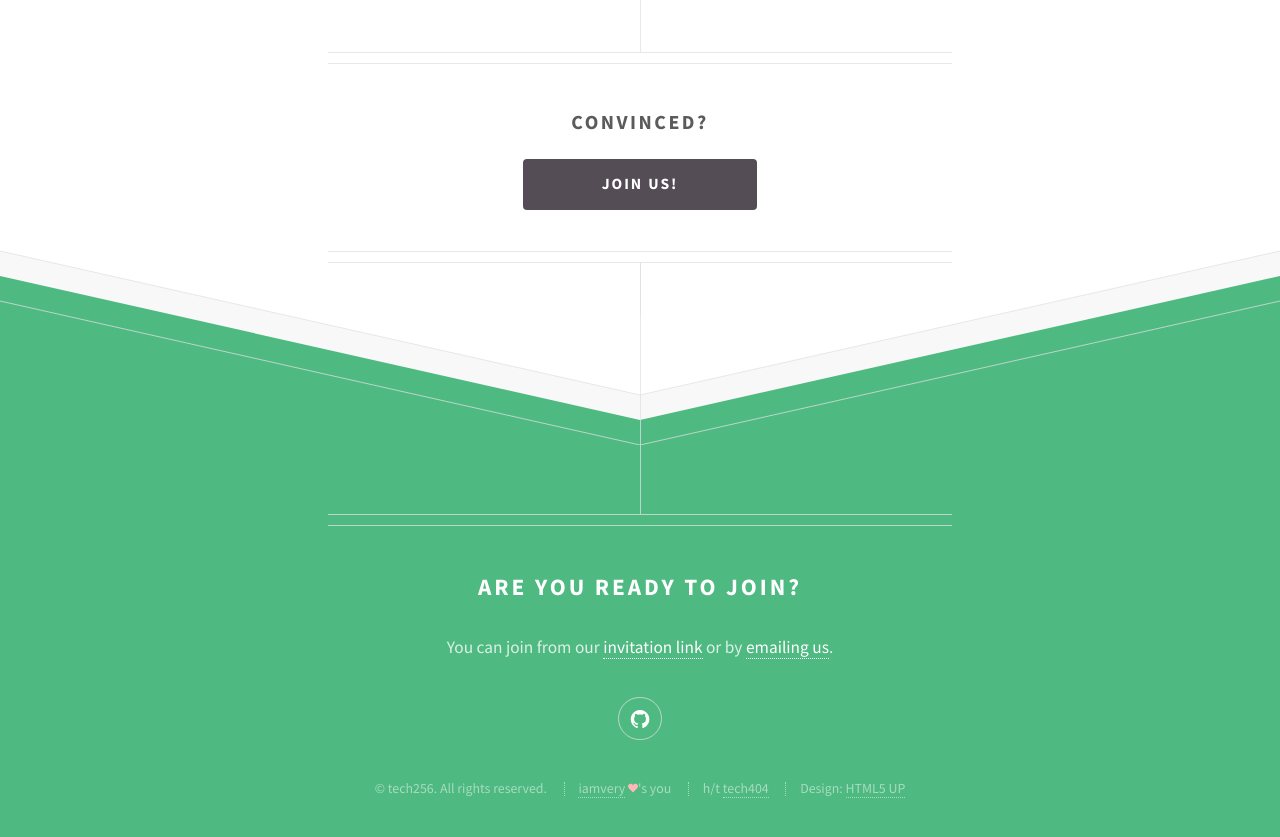
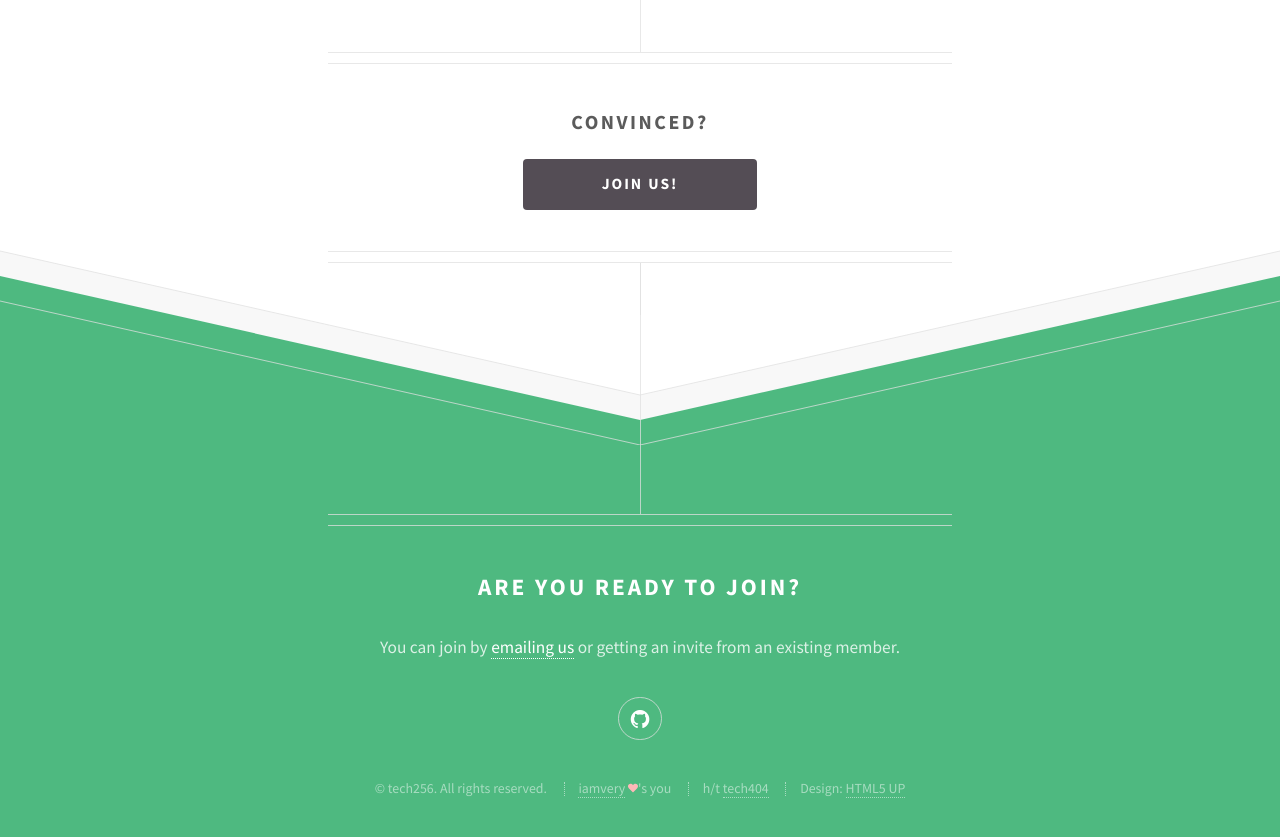
Before and after one commit to tech256/tech256.github.io, a Jekyll site: the page built from index.html, in a window 1280 px wide and 900 px high, scrolled down 2348 px. Shown: the top 837 px of the window. Built offline with Jekyll 4.4.1, drawn with Linux system fonts in a browser that asks for light colours.

Commit message:
Update invitation instructions

```diff
--- a/_layouts/default.html
+++ b/_layouts/default.html
@@ -44,8 +44,7 @@
           </header>
 
           <p>
-            You can join from our <a href="https://join.slack.com/t/tech256/shared_invite/zt-7jgk3xle-yvn2evz03l9qBEH~FjrEXg">invitation link</a>
-            or by <a href="mailto:report@tech256.com">emailing us</a>.
+            You can join by <a href="mailto:report@tech256.com">emailing us</a> or getting an invite from an existing member.
           </p>
 
           <ul class="icons">
```
